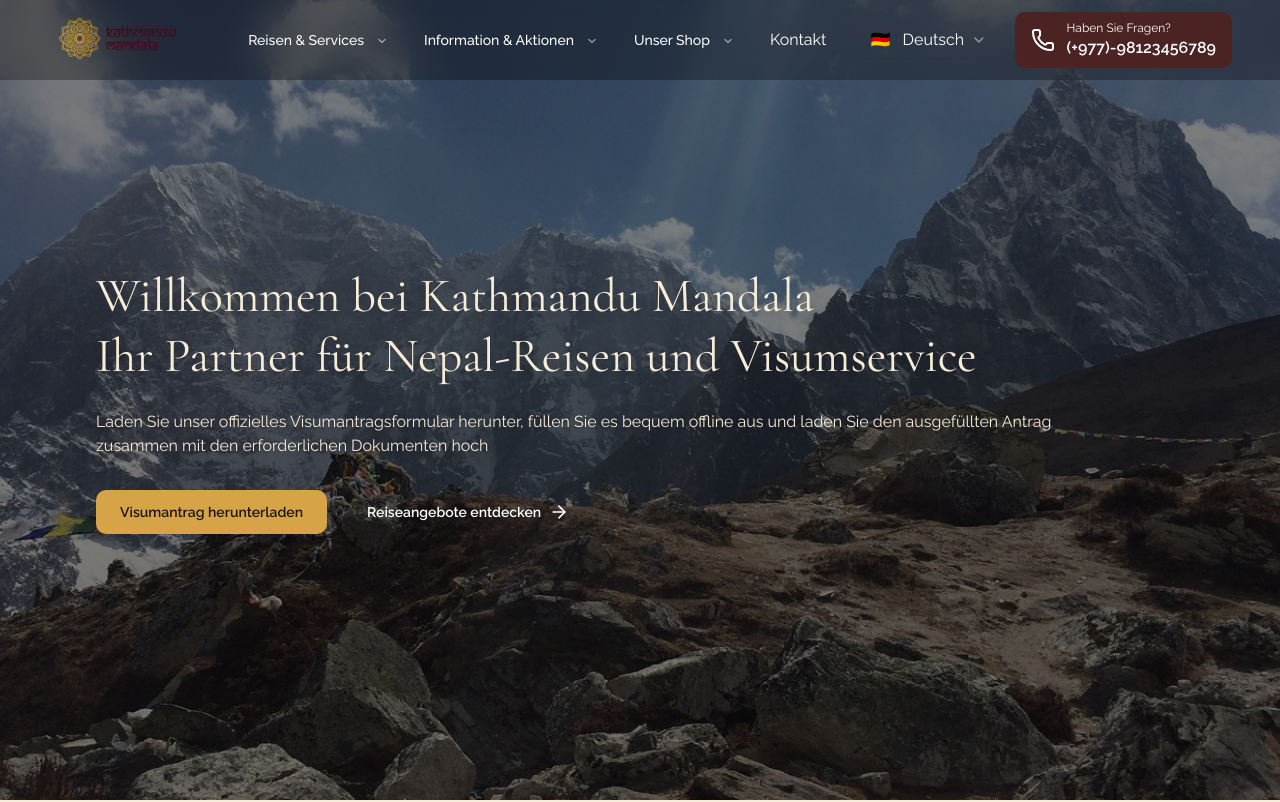
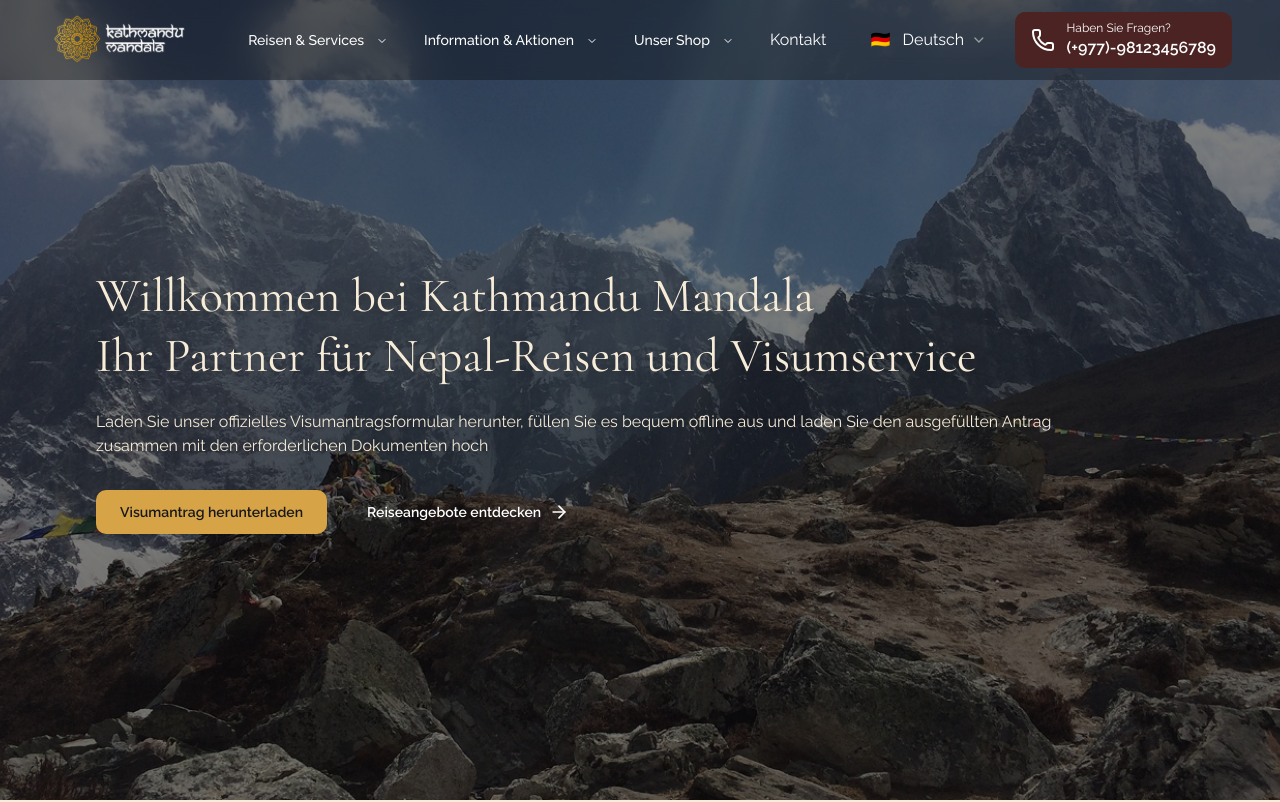
Before and after one commit to sarthakshrestha/kathmandu-mandala, a Next.js app: page / in a window 1280 px wide. Shown: the top 802 px of the page. Built offline with nearby package versions, Linux system fonts and the light colour scheme.

Commit message:
ui: updated logos

```diff
--- a/src/app/components/reusable/navbar.tsx
+++ b/src/app/components/reusable/navbar.tsx
@@ -139,7 +139,7 @@ const Navbar = ({
           <a href="/" className="flex items-center gap-2 z-10 flex-row">
             <span className="text-3xl font-garamond tracking-tighter text-[#FFD868]">
               <img
-                src="/images/icons/NewLogoHorizontal.svg"
+                src="/images/icons/WhiteLogoHorizontal.svg"
                 alt={t("navbar_logo_alt")}
                 className="w-36 h-auto"
               />
```
Also changed, not shown: public/images/icons/DarkLogoHorizontal.svg, public/images/icons/WhiteLogoHorizontal.svg.
